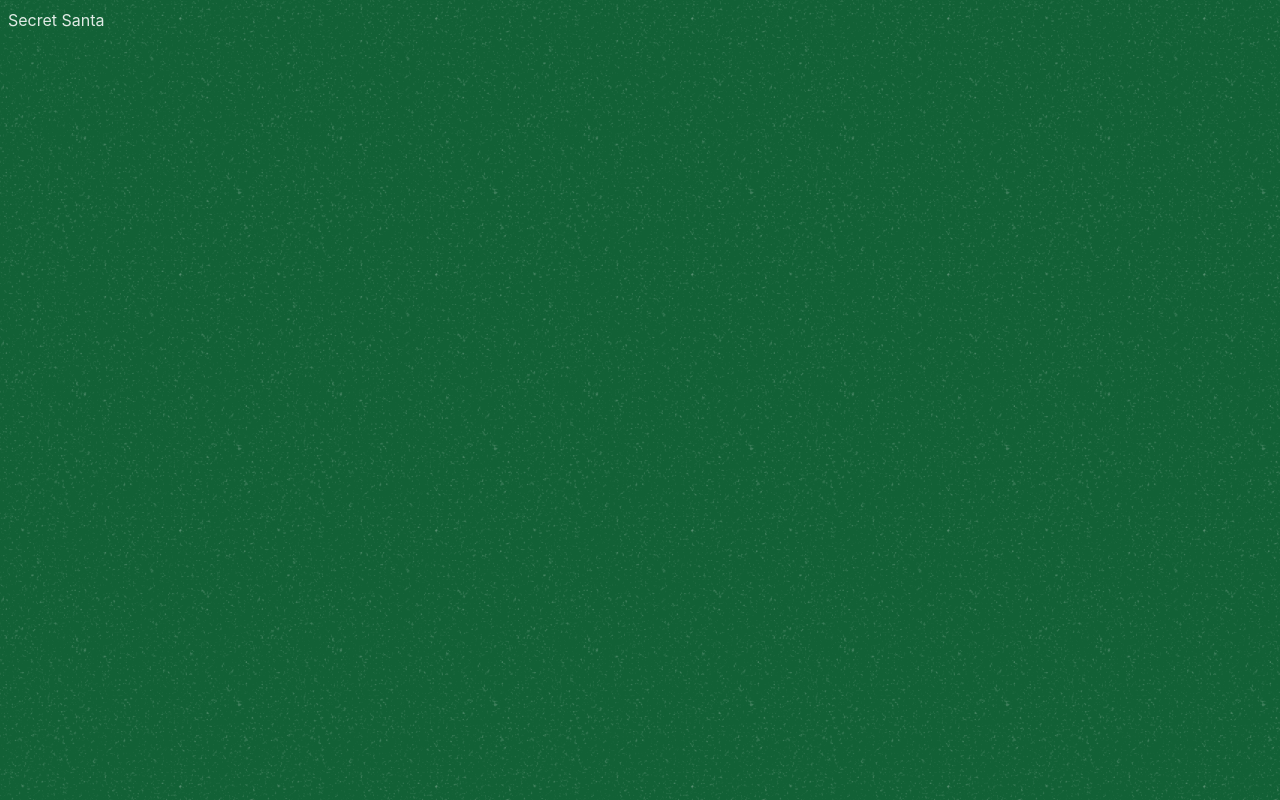
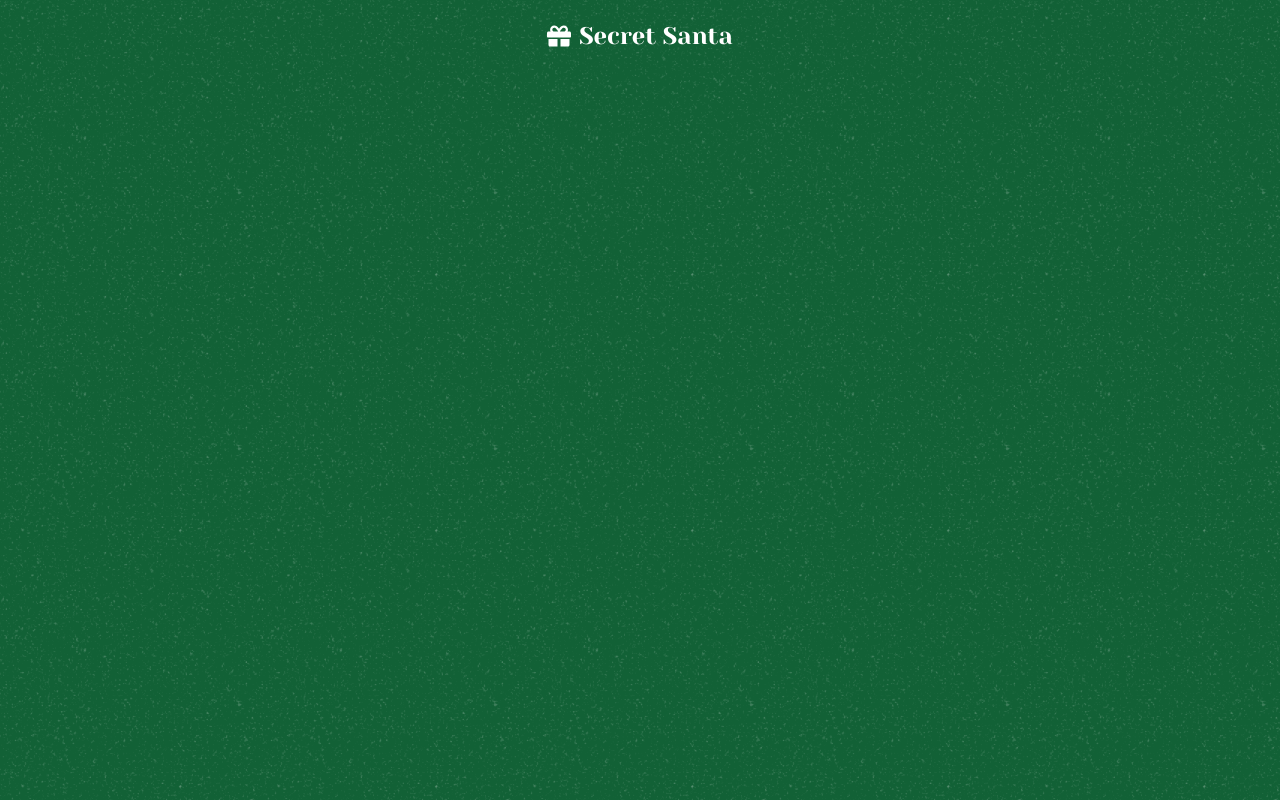
Before and after one commit to franjmr0416/secretSanta, a React (Vite) app: page / in a window 1280 px wide. Built offline with nearby package versions, Linux system fonts and the light colour scheme.

Commit message:
reset css index & title component

```diff
--- a/src/App.css
+++ b/src/App.css
@@ -1,5 +1,4 @@
 #root {
-  max-width: 1280px;
   margin: 0;
   padding: 0;
 }
--- a/src/index.css
+++ b/src/index.css
@@ -1,11 +1,15 @@
+@import url('https://fonts.googleapis.com/css2?family=Yeseva+One&display=swap');
+
 :root {
   font-family: Inter, Avenir, Helvetica, Arial, sans-serif;
   font-size: 16px;
   line-height: 24px;
   font-weight: 400;
 
+  padding: 0;
+  margin: 0;
   color-scheme: light dark;
-  color: rgba(255, 255, 255, 0.87);
+  color: white;
   background-image: url('/background.png');
   background-size: 256px;
 
--- a/src/layouts/PageContent.css
+++ b/src/layouts/PageContent.css
@@ -1,3 +1,6 @@
 .pageContent {
   display: flex;
+  flex-direction: column;
+  align-items: center;
+  width: 100%;
 }
--- a/src/layouts/PageContent.jsx
+++ b/src/layouts/PageContent.jsx
@@ -1,3 +1,4 @@
+import './PageContent.css'
 const PageContent = ({ children }) => {
   return <div className='pageContent'>{children}</div>
 }
--- /dev/null
+++ b/src/layouts/Title.css
@@ -0,0 +1,14 @@
+.box {
+  display: flex;
+  justify-content: center;
+  align-items: center;
+  padding: 1rem;
+}
+.title {
+  font-size: x-large;
+  font-family: 'Yeseva One', cursive;
+  padding-left: 0.5rem;
+}
+.icon {
+  font-size: x-large;
+}
--- a/src/layouts/Title.jsx
+++ b/src/layouts/Title.jsx
@@ -1,7 +1,11 @@
+import './Title.css'
+import { FaGift } from 'react-icons/fa'
+
 const Title = () => {
   return (
-    <div>
-      <span>Secret Santa</span>
+    <div className='box'>
+      <FaGift className='icon' />
+      <span className='title'>Secret Santa</span>
     </div>
   )
 }
--- a/src/pages/Home.jsx
+++ b/src/pages/Home.jsx
@@ -5,6 +5,7 @@ const Home = () => {
   return (
     <PageContent>
       <Title />
+      <div></div>
     </PageContent>
   )
 }
```
